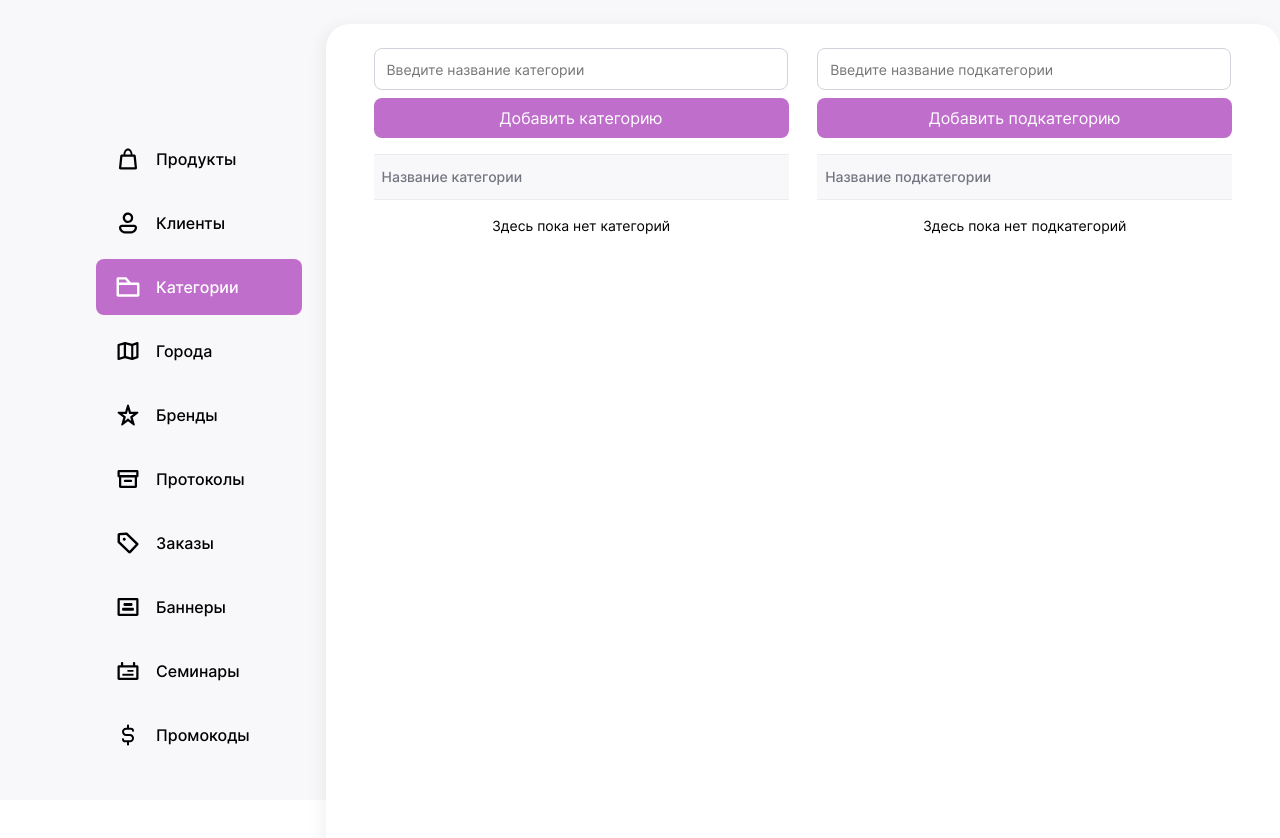
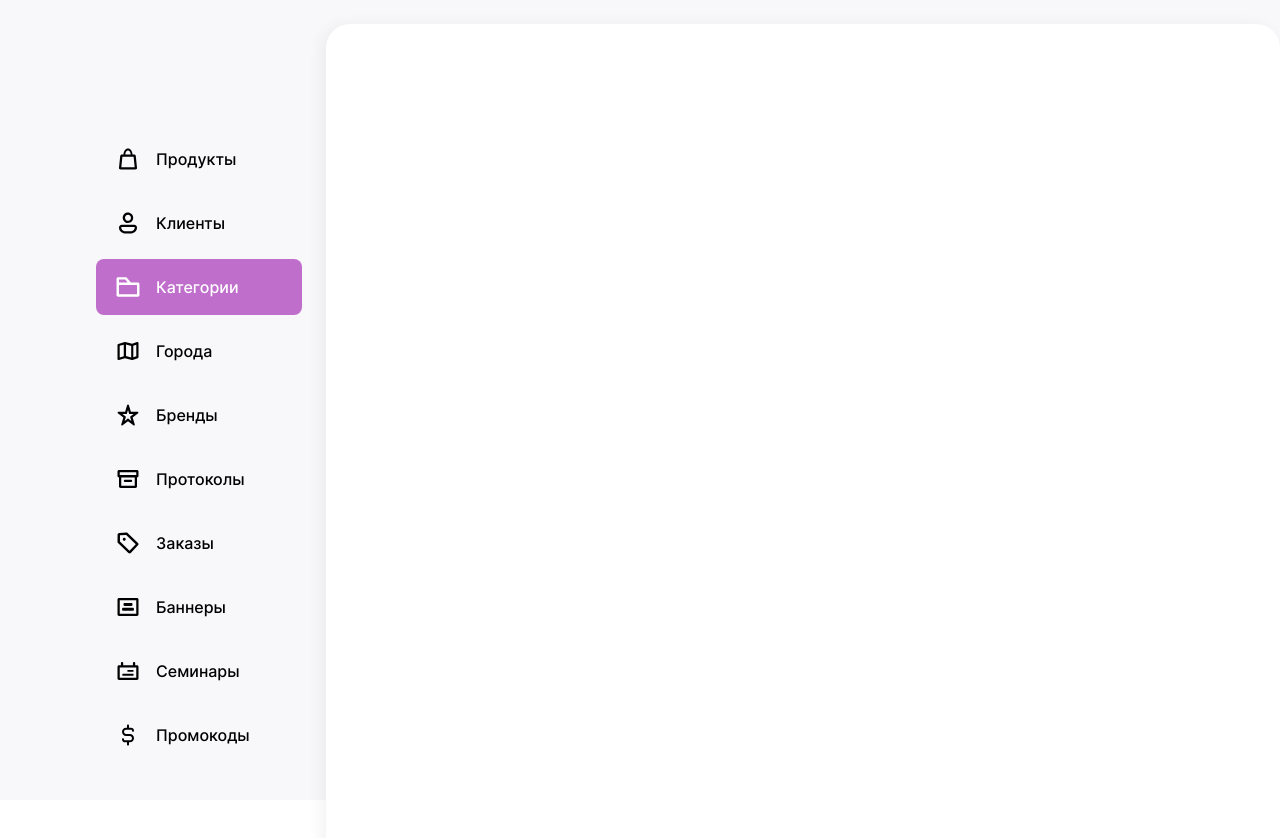
Before and after one commit to DmitriyTerementsev/ITRUM-React-Project, a React (Create React App) app: page /categories in a window 1280 px wide. Shown: the top 838 px of the page. Built offline with nearby package versions, Linux system fonts and the light colour scheme.

Commit message:
made level-1

```diff
--- a/src/components/Categories/Categories.module.scss
+++ /dev/null
@@ -1,110 +0,0 @@
-.categories {
-  margin: 24px;
-
-  &__elements {
-    display: flex;
-    justify-content: space-between;
-  }
-
-  &__element {
-    display: flex;
-    flex-direction: column;
-    width: 415px;
-  }
-
-  &__input {
-    width: 400px;
-    height: 40px;
-    padding-left: 12px;
-    font-size: 14px;
-    font-weight: 400;
-    line-height: 20px;
-    color: #737680;
-    border-radius: 8px;
-    border: 1px solid #d0d3da;
-
-    &:focus {
-      outline: none;
-    }
-  }
-
-  &__button {
-    appearance: none;
-    border: 0;
-    margin-top: 8px;
-    width: 100%;
-    height: 40px;
-    background-color: #c06ecc;
-    color: #ffffff;
-    border-radius: 8px;
-
-    &:hover {
-      cursor: pointer;
-    }
-
-    &_icon {
-      width: 16px;
-      height: 16px;
-      background-color: transparent;
-      margin-top: 0;
-    }
-  }
-
-  &__buttons {
-    display: flex;
-    gap: 25px;
-    margin-right: 13px;
-  }
-
-  &__items {
-    list-style-type: none;
-    padding-left: 0;
-  }
-
-  &__description {
-    display: flex;
-    font-size: 14px;
-    font-weight: 500;
-    line-height: 24px;
-    color: #737680;
-    width: 407px;
-    height: 44px;
-    background-color: #f8f8fa;
-    border-top: 1px solid #ebecef;
-    border-bottom: 1px solid #ebecef;
-    align-items: center;
-    padding-left: 8px;
-    margin-top: 16px;
-  }
-
-  &__item {
-    display: flex;
-    justify-content: space-between;
-    width: 100%;
-    height: 68px;
-    align-items: center;
-    border-bottom: 1px solid #ebecef;
-    padding-left: 8px;
-  }
-
-  &__name {
-    font-size: 14px;
-    font-weight: 400;
-    line-height: 20px;
-    color: #434652;
-  }
-
-  &__null {
-    font-size: 14px;
-    font-weight: 400;
-    line-height: 20px;
-    text-align: center;
-    color: #000000;
-    margin-top: 16px;
-    display: none;
-
-    &_active {
-      display: block;
-    }
-  }
-}
--- a/src/components/Categories/Categories.tsx
+++ /dev/null
@@ -1,122 +0,0 @@
-import styles from './Categories.module.scss';
-import React, { useState, useEffect } from 'react';
-import CategoriesItem from '../CategoriesItem/CategoriesItem.tsx';
-import categoriesList from '../../constants/categoriesList.ts';
-import subCategoriesList from '../../constants/subCategoriesList.ts';
-
-function Categories() {
-  const [isActiveCat, setIsActiveCat] = useState(false);
-  const [isActiveSubCat, setIsActiveSubCat] = useState(false);
-  const [inputValueCat, setInputValueCat] = useState('');
-  const [inputValueSubCat, setInputValueSubCat] = useState('');
-  const [value, setValue] = useState('');
-
-  function addCategories() {
-    categoriesList.push({
-      categoriesName: inputValueCat,
-      id: categoriesList.length + 1,
-    });
-    //setValue('');
-  }
-
-  function addSubCategories() {
-    subCategoriesList.push({
-      categoriesName: inputValueSubCat,
-      id: subCategoriesList.length + 1,
-    });
-    //setValue('');
-  }
-
-  useEffect(() => {
-    categoriesList.length === 0 ? setIsActiveCat(true) : setIsActiveCat(false);
-  }, [categoriesList.length]);
-
-  useEffect(() => {
-    subCategoriesList.length === 0
-      ? setIsActiveSubCat(true)
-      : setIsActiveSubCat(false);
-  }, [subCategoriesList.length]);
-
-  return (
-    <section className={styles.categories}>
-      <div className={styles.categories__elements}>
-        <div className={styles.categories__element}>
-          <input
-            type='text'
-            className={styles.categories__input}
-            placeholder='Введите название категории'
-            onChange={(e: any) => setInputValueCat(e.target.value)}
-          />
-          <button
-            type='button'
-            className={styles.categories__button}
-            onClick={addCategories}
-          >
-            Добавить категорию
-          </button>
-          <ul className={styles.categories__items}>
-            <p className={styles.categories__description}>Название категории</p>
-            <p
-              className={
-                isActiveCat
-                  ? styles.categories__null +
-                    ' ' +
-                    styles.categories__null_active
-                  : styles.categories__null
-              }
-            >
-              Здесь пока нет категорий
-            </p>
-            {categoriesList?.map(({ categoriesName, id }) => (
-              <CategoriesItem
-                key={id}
-                categoriesName={categoriesName}
-                styles={styles}
-              />
-            ))}
-          </ul>
-        </div>
-        <div className={styles.categories__element}>
-          <input
-            type='text'
-            className={styles.categories__input}
-            placeholder='Введите название подкатегории'
-            onChange={(e: any) => setInputValueSubCat(e.target.value)}
-          />
-          <button
-            type='button'
-            className={styles.categories__button}
-            onClick={addSubCategories}
-          >
-            Добавить подкатегорию
-          </button>
-          <ul className={styles.categories__items}>
-            <p className={styles.categories__description}>
-              Название подкатегории
-            </p>
-            <p
-              className={
-                isActiveSubCat
-                  ? styles.categories__null +
-                    ' ' +
-                    styles.categories__null_active
-                  : styles.categories__null
-              }
-            >
-              Здесь пока нет подкатегорий
-            </p>
-            {subCategoriesList?.map(({ categoriesName, id }) => (
-              <CategoriesItem
-                key={id}
-                categoriesName={categoriesName}
-                styles={styles}
-              />
-            ))}
-          </ul>
-        </div>
-      </div>
-    </section>
-  );
-}
-
-export default Categories;
--- a/src/components/CategoriesItem/CategoriesItem.tsx
+++ /dev/null
@@ -1,32 +0,0 @@
-import React from 'react';
-import { ReactComponent as EditButton } from '../../images/editButton.svg';
-import { ReactComponent as TrashButton } from '../../images/trashButton.svg';
-
-interface Props {
-  categoriesName: string
-  styles: any;
-}
-
-function CategoriesItem({ categoriesName, styles }: Props) {
-  return (
-    <li className={styles.categories__item}>
-      <p className={styles.categories__name}>{categoriesName}</p>
-      <div className={styles.categories__buttons}>
-        <button
-          type='button'
-          className={styles.categories__button + ' ' + styles.categories__button_icon}
-        >
-          <EditButton className={styles.categories__edit} />
-        </button>
-        <button
-          type='button'
-          className={styles.categories__button + ' ' + styles.categories__button_icon}
-        >
-          <TrashButton className={styles.categories__edit} />
-        </button>
-      </div>
-    </li>
-  );
-}
-
-export default CategoriesItem;
--- a/src/components/Table/Table.tsx
+++ b/src/components/Table/Table.tsx
@@ -3,7 +3,6 @@ import styles from './Table.module.scss'
 import { Routes, Route } from 'react-router-dom';
 import Products from '../Products/Products.tsx';
 import Clients from '../Clients/Clients.tsx';
-import Categories from '../Categories/Categories.tsx';
 
 function Table() {
   return (
@@ -15,9 +14,6 @@ function Table() {
         <Routes>
           <Route path='/clients' element={<Clients />} />
         </Routes>
-        <Routes>
-          <Route path='/categories' element={<Categories />} />
-        </Routes>
       </div>
     </div>
   );
```
